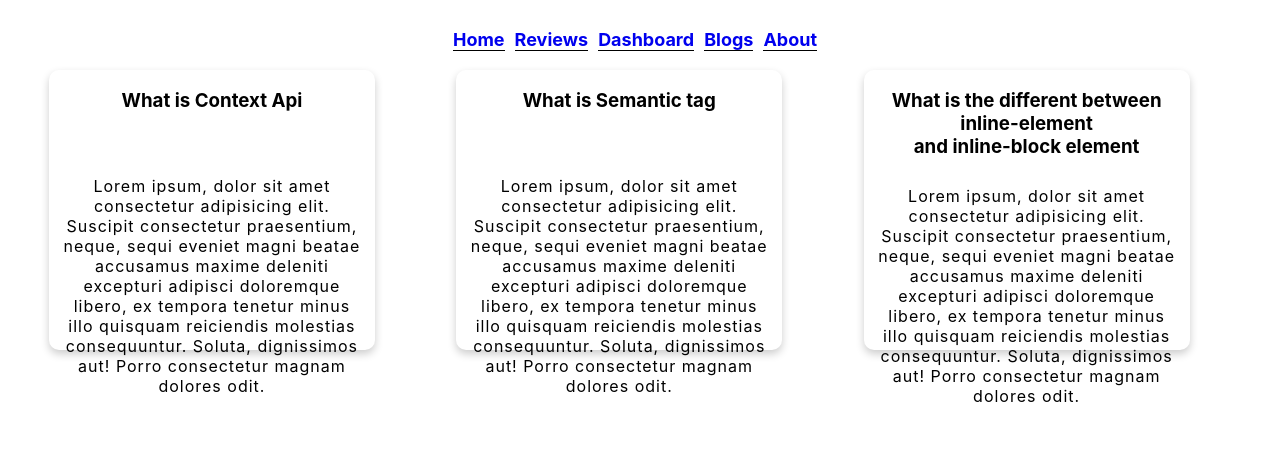
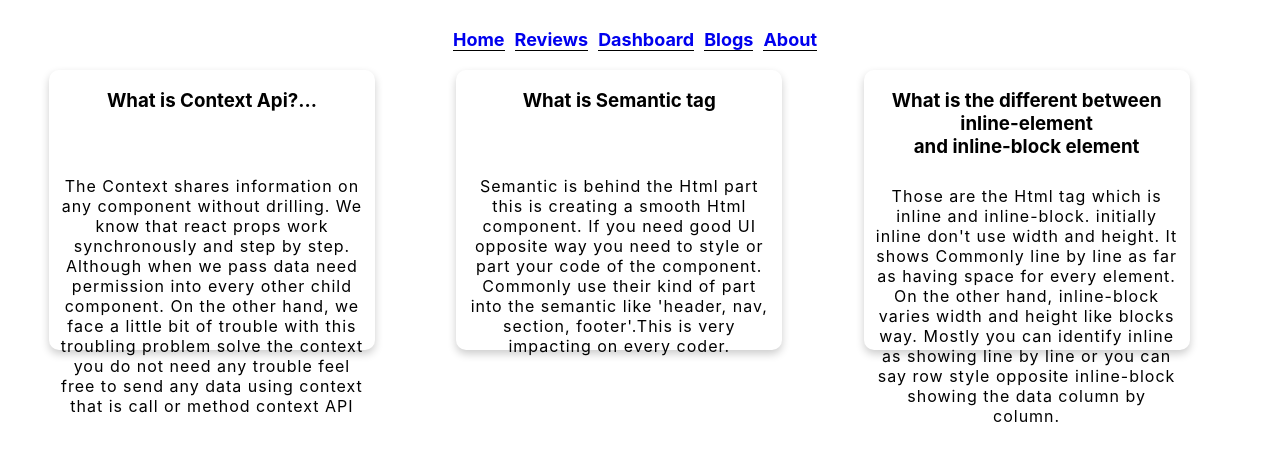
Before and after one commit to Mahabubhasan01/product-analysis, a React (Create React App) app: page /blogs in a window 1280 px wide. Shown: the top 460 px of the page. Built offline with nearby package versions, Linux system fonts and the light colour scheme.

Commit message:
Question and answer done

```diff
--- a/src/Components/Blogs/Blogs.js
+++ b/src/Components/Blogs/Blogs.js
@@ -6,16 +6,19 @@ const Blogs = () => {
         <div>
             <div className='blogs'>
                 <div className='blog'>
-                    <h3>What is Context Api</h3><br />
-                    <p>Lorem ipsum, dolor sit amet consectetur adipisicing elit. Suscipit consectetur praesentium, neque, sequi eveniet magni beatae accusamus maxime deleniti excepturi adipisci doloremque libero, ex tempora tenetur minus illo quisquam reiciendis molestias consequuntur. Soluta, dignissimos aut! Porro consectetur magnam dolores odit.</p>
+                    <h3>What is Context Api?...</h3><br />
+                    <p>The Context shares information on any component without drilling. We know that react props work synchronously and step by step. Although when we pass data need permission into every other child component. On the other hand, we face a little bit of trouble with this troubling problem solve the context you do not need any trouble feel free to send any data using context that is call or method context API</p>
                 </div>
                 <div className='blog'>
                     <h3>What is Semantic tag</h3><br />
-                    <p>Lorem ipsum, dolor sit amet consectetur adipisicing elit. Suscipit consectetur praesentium, neque, sequi eveniet magni beatae accusamus maxime deleniti excepturi adipisci doloremque libero, ex tempora tenetur minus illo quisquam reiciendis molestias consequuntur. Soluta, dignissimos aut! Porro consectetur magnam dolores odit.</p>
+                    <p>Semantic is behind the Html part this is creating a smooth Html component. If you need good UI opposite way you need to style or part your code of the component. Commonly use their kind of part into the semantic like 'header, nav, section, footer'.This is very impacting on every coder.</p>
                 </div>
                 <div className='blog'>
                  <h3>What is the different between inline-element <br />and inline-block element</h3>
-                    <p>Lorem ipsum, dolor sit amet consectetur adipisicing elit. Suscipit consectetur praesentium, neque, sequi eveniet magni beatae accusamus maxime deleniti excepturi adipisci doloremque libero, ex tempora tenetur minus illo quisquam reiciendis molestias consequuntur. Soluta, dignissimos aut! Porro consectetur magnam dolores odit.</p>
+                    <p>Those are the Html tag which is inline and inline-block.
+                        initially inline don't use width and height. It shows Commonly line by line as far as having space for every element. On the other hand, inline-block varies width and height like blocks way.
+                        Mostly you can identify inline as showing line by line or you can say row style opposite inline-block showing the data column by column.
+                    </p>
                 </div>
             </div>
         </div>
--- a/src/Components/Dashboard/Dashboard.js
+++ b/src/Components/Dashboard/Dashboard.js
@@ -1,22 +1,8 @@
 import React from 'react';
-import { LineChart } from 'recharts';
-import './Dashboard.css'
 
 const Dashboard = () => {
     return (
         <div>
-            <div>
-                <LineChart></LineChart>
-            </div>
-            <div>
-
-            </div>
-            <div>
-
-            </div>
-            <div>
-
-            </div>
 
         </div>
     );
```
Also changed, not shown: public/CustomApi.json (+2 -2 lines).
